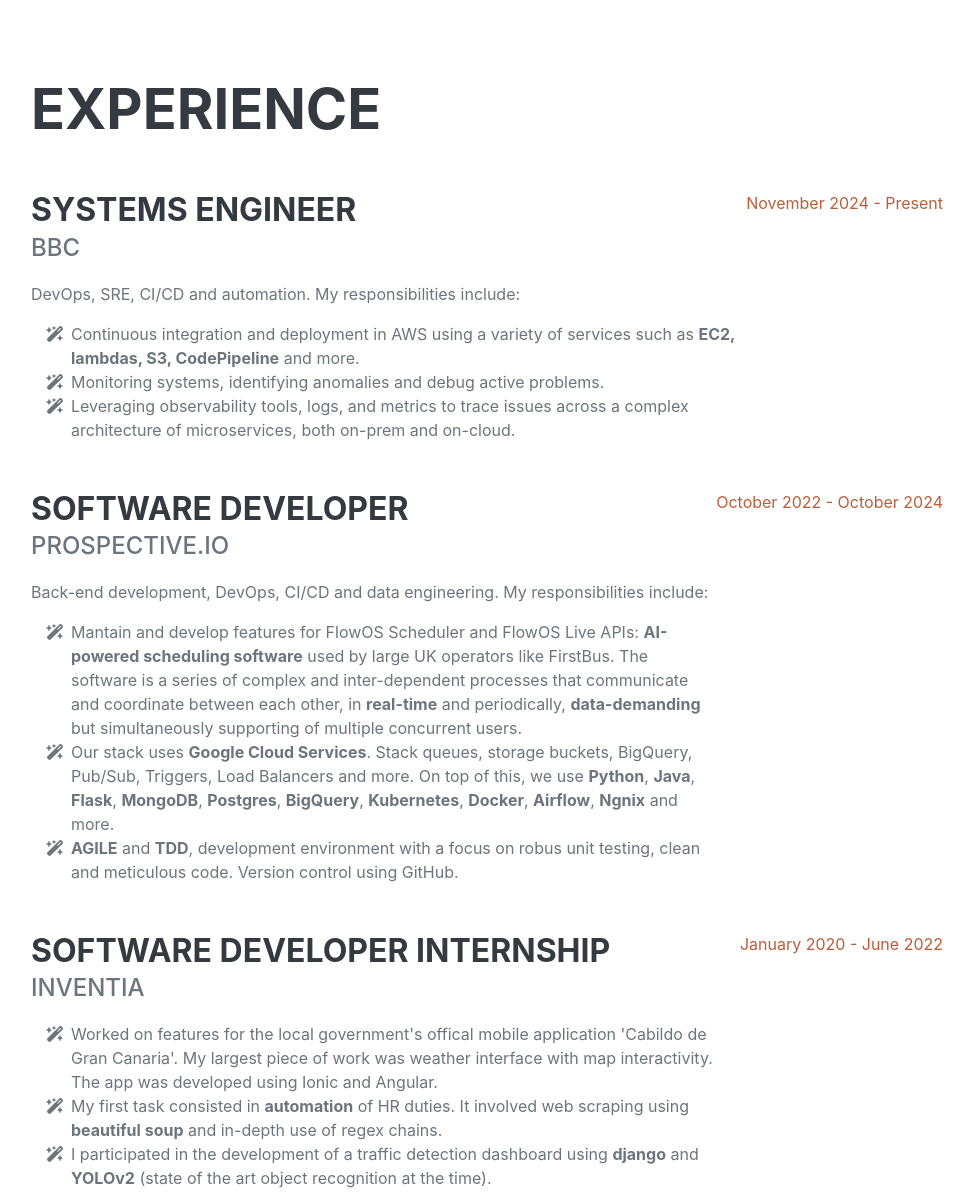
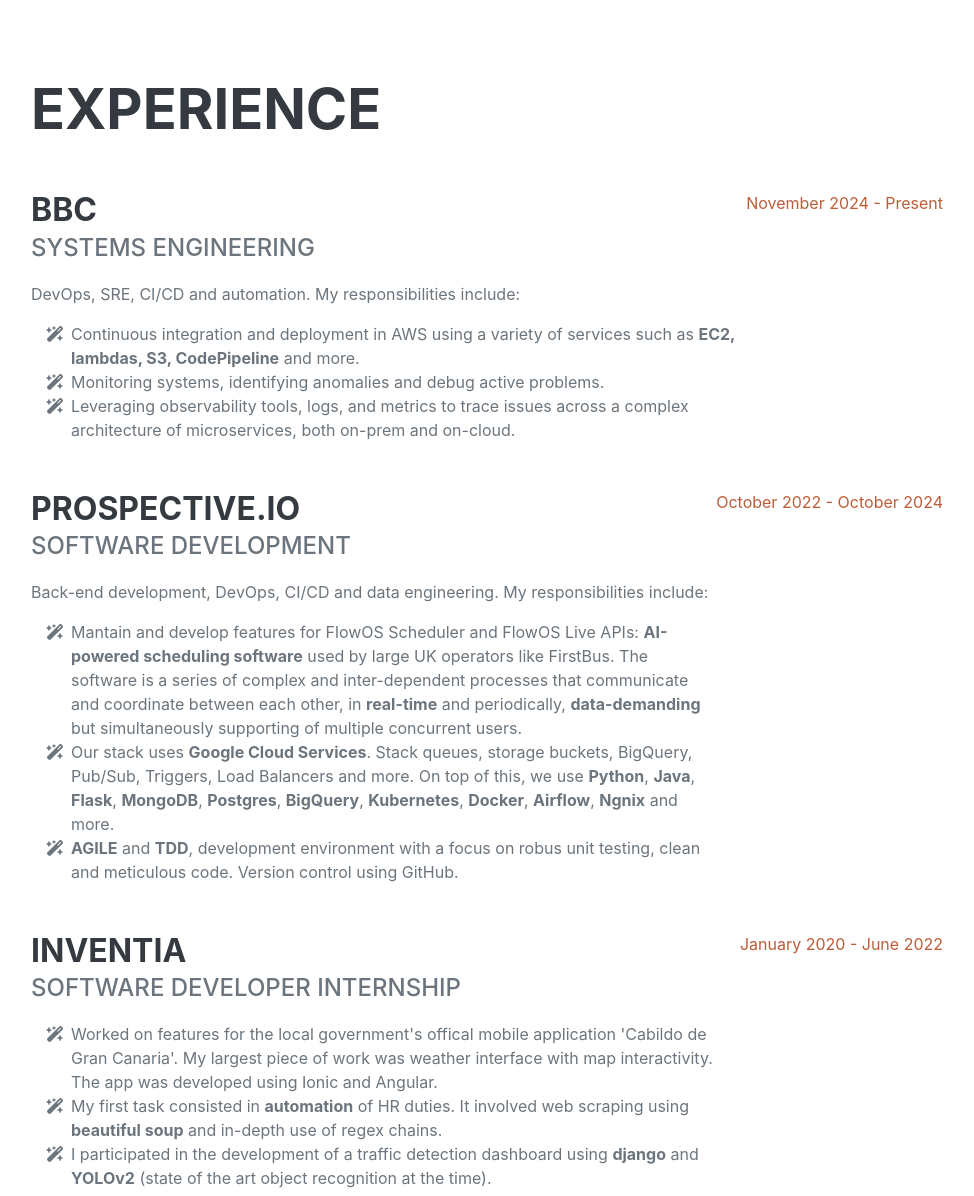
Before and after one commit to ValeriaCasado/personal-site, a Flask app: page / in a window 1280 px wide. Shown: the part 805-2001 px from the top of the page, without its empty margins (289-1263 px from the left). Run offline with Flask 3, Linux system fonts and the light colour scheme; some libraries are stand-ins or nearby versions; some web fonts are replaced.

Commit message:
Swap job title and company name´

```diff
--- a/app/templates/index.html
+++ b/app/templates/index.html
@@ -85,8 +85,8 @@
                     <h2 class="mb-5">Experience</h2>
                     <div class="d-flex flex-column flex-md-row justify-content-between mb-5">
                         <div class="flex-grow-1">
-                            <h3 class="mb-0">Systems Engineer</h3>
-                            <div class="subheading mb-3">BBC</div>
+                            <h3 class="mb-0">BBC</h3>
+                            <div class="subheading mb-3">Systems engineering</div>
                             <p>DevOps, SRE, CI/CD and automation. My responsibilities include:</p>
                             <ul class="fa-ul mb-0">
                                 <li>
@@ -107,8 +107,8 @@
                     </div>
                     <div class="d-flex flex-column flex-md-row justify-content-between mb-5">
                         <div class="flex-grow-1">
-                            <h3 class="mb-0">Software Developer</h3>
-                            <div class="subheading mb-3">Prospective.io</div>
+                            <h3 class="mb-0">Prospective.io</h3>
+                            <div class="subheading mb-3">Software development</div>
                             <p>Back-end development, DevOps, CI/CD and data engineering. My responsibilities include:</p>
                             <ul class="fa-ul mb-0">
                                 <li>
@@ -129,8 +129,8 @@
                     </div>
                     <div class="d-flex flex-column flex-md-row justify-content-between mb-5">
                         <div class="flex-grow-1">
-                            <h3 class="mb-0">Software Developer Internship</h3>
-                            <div class="subheading mb-3">Inventia</div>
+                            <h3 class="mb-0">Inventia</h3>
+                            <div class="subheading mb-3">Software Developer Internship</div>
                             <p></p>
                             <ul class="fa-ul mb-0">
                                 <li>
```
